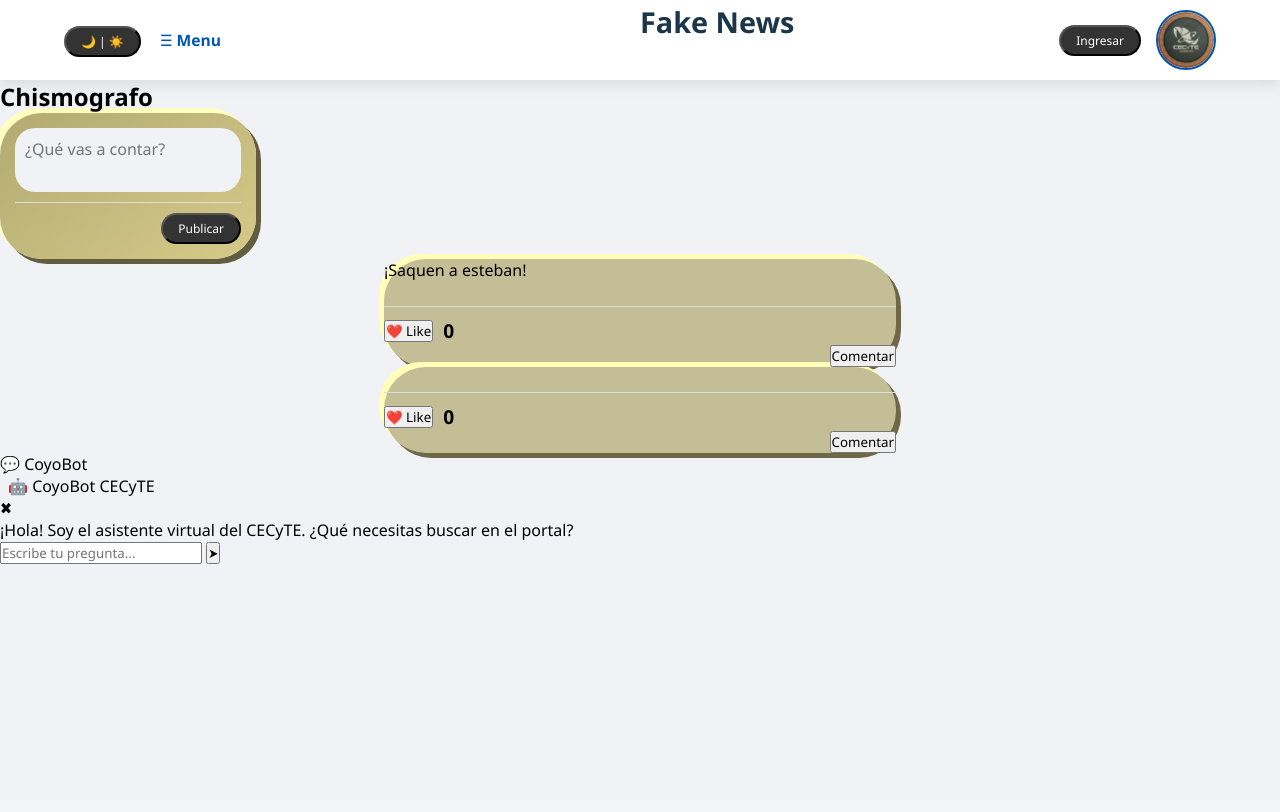
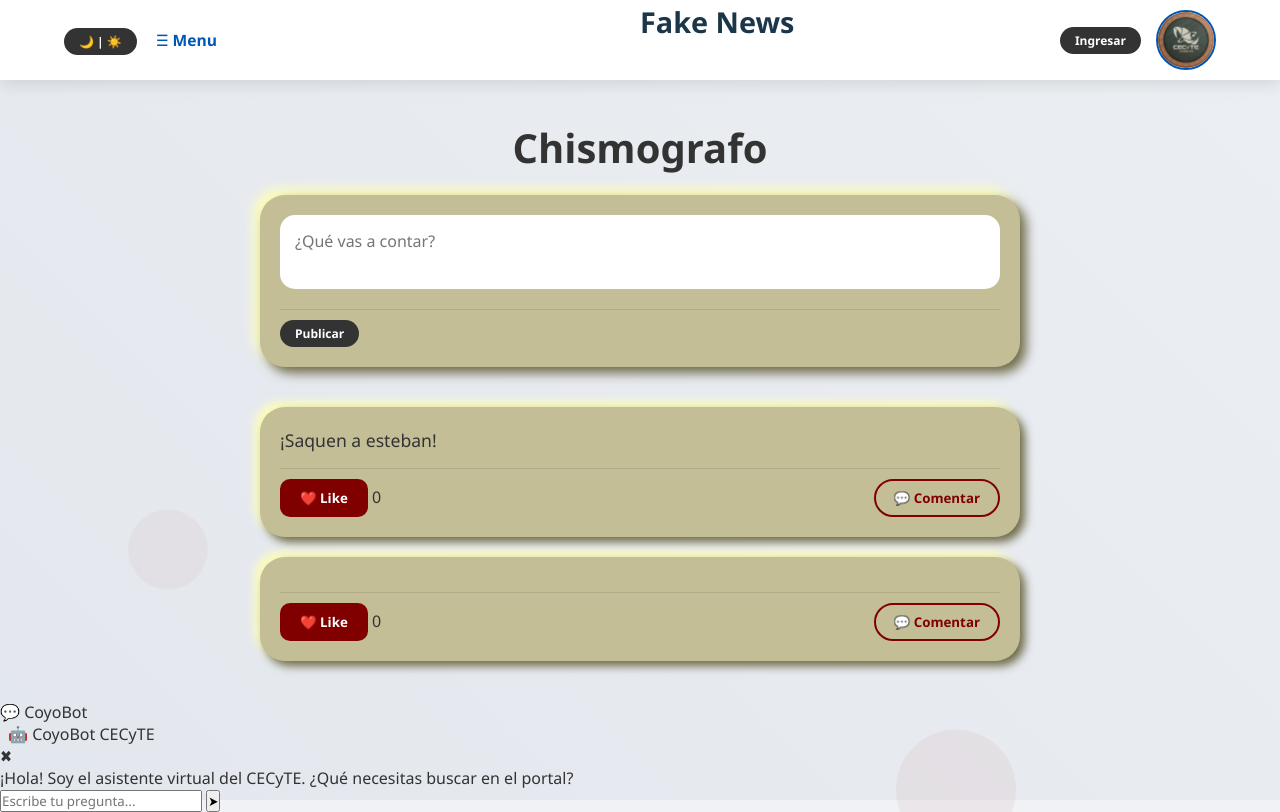
Before and after one commit to estebancastanedamedina2105-cmyk/Revista-CECyTE, a Flask app: page /chismografo in a window 1280 px wide. Before the commit the page ends 564 px from the top, so only its background shows below. Run offline with Flask 3, Linux system fonts and the light colour scheme.

Commit message:
chismografo listooo, bueno el diseño

```diff
--- a/static/Clase_CSS/7_Chismografo.css
+++ b/static/Clase_CSS/7_Chismografo.css
@@ -1,43 +1,103 @@
-.barra_anuncio{
-    border-radius: 42px;
-    background: #c4be96;
-    box-shadow:  5px 5px 0px #6d6846,
-    -5px -5px 0px #ffffb8;
-    width: 40vw;
-    margin: 0 auto;
-    display: grid;
-  grid-template-columns: repeat(auto-fit, minmax(250px, 1fr));
-  gap: 15px;
+
+:root {
+    --bg-main: #F0F2F5;
+    --bg-card: #c4be96;
+    --bg-input: #ffffff;
+    --text-color: #333333;
+    --shadow-light: #ffffb8;
+    --shadow-dark: #6d6846;
+    --accent: #800000;
 }
 
-.like-container {
-    font-family: Arial, sans-serif;
-    display: flex;
-    align-items: center;
-    gap: 10px;
-}
-#likeCount {
-    font-size: 1.2em;
-    font-weight: bold;
+body {
+    position: relative;
+    overflow-x: hidden;
 }
 
-body { font-family: Helvetica, Arial, sans-serif; background-color: #F0F2F5; }
+body::before {
+    content: "";
+    position: fixed;
+    top: 0; left: 0;
+    width: 100%; height: 100%;
+    background: linear-gradient(45deg, #f0f2f5, #e0e5ec, #f0f2f5);
+    background-size: 400% 400%;
+    animation: gradientBG 15s ease infinite;
+    z-index: -1;
+}
+
+body.dark::before {
+    background: linear-gradient(45deg, #121212, #1a1a1a, #121212);
+    background-size: 400% 400%;
+    animation: gradientBG 15s ease infinite;
+}
+
+@keyframes gradientBG {
+    0% { background-position: 0% 50%; }
+    50% { background-position: 100% 50%; }
+    100% { background-position: 0% 50%; }
+}
+
+
+.bg-bubbles {
+    position: fixed;
+    top: 0; left: 0;
+    width: 100%; height: 100%;
+    z-index: -1;
+    pointer-events: none;
+}
+
+.bubble {
+    position: absolute;
+    background: rgba(128, 0, 0, 0.05);
+    border-radius: 50%;
+    animation: float 20s infinite linear;
+}
+
+@keyframes float {
+    from { transform: translateY(100vh) rotate(0deg); opacity: 1; }
+    to { transform: translateY(-10vh) rotate(360deg); opacity: 0; }
+}
+
+
+body.dark {
+    --bg-main: #121212;
+    --bg-card: #2d2d2d;
+    --bg-input: #3d3d3d;
+    --text-color: #e0e0e0;
+    --shadow-light: #3d3d3d;
+    --shadow-dark: #000000;
+}
+
+body {
+    font-family: 'Segoe UI', Helvetica, Arial, sans-serif;
+    background-color: var(--bg-main);
+    color: var(--text-color);
+    transition: all 0.3s ease;
+    margin: 0;
+}
+
+
+.diseño_principal {
+    max-width: 800px;
+    margin: 40px auto;
+    padding: 0 20px;
+}
+
+.titulo_seccion {
+    text-align: center;
+    font-size: 2.5rem;
+    color: var(--text-color);
+    margin-bottom: 20px;
+}
+
 
 .post-container {
-    background-color: rgb(212, 208, 183);
-    width: 20vw;
-    margin-right: 20px auto;
-    padding: 15px;
-    border-radius: 42px;
-background: linear-gradient(145deg, #b3aa72, #d5ca88);
-box-shadow:  5px 5px 0px #625d3e,
-             -5px -5px 0px #ffffc0;
-
+    background: var(--bg-card);
+    padding: 20px;
+    border-radius: 25px;
+    box-shadow: 6px 6px 12px var(--shadow-dark), -6px -6px 12px var(--shadow-light);
+    margin-bottom: 40px;
 }
-
-.post-header { display: flex; align-items: center; }
-
-.user-pic { width: 40px; height: 40px; border-radius: 50%; margin-right: 10px; }
 
 textarea {
     width: 100%;
@@ -45,96 +105,93 @@ textarea {
     outline: none;
     resize: none;
     font-size: 16px;
-    background-color: #F0F2F5;
-    padding: 10px;
-    border-radius: 20px;
+    background-color: var(--bg-input);
+    color: var(--text-color);
+    padding: 15px;
+    border-radius: 15px;
+    box-sizing: border-box;
 }
 
+
+.barra_anuncio {
+    background: var(--bg-card);
+    border-radius: 25px;
+    padding: 20px;
+    margin-bottom: 20px;
+    box-shadow: 5px 5px 10px var(--shadow-dark), -5px -5px 10px var(--shadow-light);
+    transition: transform 0.2s;
+}
+
+.barra_anuncio:hover {
+    transform: translateY(-5px);
+}
+
+.post-body p {
+    font-size: 1.1rem;
+    line-height: 1.5;
+    color: var(--text-color);
+}
+
+
 .post-actions {
-    margin-top: 10px;
-    text-align: right;
-    border-top: 1px solid #ddd;
+    display: flex;
+    justify-content: space-between;
+    align-items: center;
+    margin-top: 15px;
+    border-top: 1px solid rgba(0,0,0,0.1);
     padding-top: 10px;
 }
 
-.button {
-    background-color: #1876f200;
+.botones, #likeBtn {
+    background-color: var(--accent);
     color: white;
     border: none;
-    padding: 8px 15px;
-    border-radius: 6px;
+    padding: 10px 20px;
+    border-radius: 10px;
     cursor: pointer;
     font-weight: bold;
+    transition: 0.3s;
 }
 
-/* Estilo del Feed */
-.feed-post {
-    border-radius: 42px;
-    background: #c4be96;
-    box-shadow:  5px 5px 0px #6d6846,
-    -5px -5px 0px #ffffb8;
-    width: 40vw;
-    margin: 0 auto;
-    display: grid;
-  grid-template-columns: repeat(auto-fit, minmax(250px, 1fr));
-  gap: 15px;
+.botones:hover, #likeBtn:hover {
+    filter: brightness(1.2);
 }
 
-.barra-lateral{
-    position: fixed;
-    right: -300px;
-    top: 0;
-    width: 280px;
-    height: 100%;
-    background: var(--bg-tarjeta);
-    padding: 20px;
-    transition: var(--transicion);
-    box-shadow: -5px 0 15px var(--sombra);
-    z-index: 1100;
-}
-.barra-lateral ul{
-    list-style: none;
-    padding: 20px;
-}
-#check-menu:checked ~ .barra-lateral{
-    right: 0;
+.btn-comentar {
+    background: transparent;
+    border: 2px solid var(--accent);
+    color: var(--accent);
+    padding: 8px 18px;
+    border-radius: 50px;
+    font-weight: 600;
+    cursor: pointer;
+    transition: all 0.3s ease;
+    display: flex;
+    align-items: center;
+    gap: 5px;
 }
 
-.btn_item {
-    text-decoration: none;
-    color: var(--texto);
-    display: block;
-    padding: 12px 15px;
-    margin-bottom: 10px;
-    background: rgba(0,0,0,0.05);
-    border-radius: 10px;
-    transition: var(--transicion);
-    border-left: 4px solid transparent;
+.btn-comentar:hover {
+    background: var(--accent);
+    color: white;
+    box-shadow: 0 4px 12px rgba(128, 0, 0, 0.2);
+    transform: scale(1.05);
 }
-.btn_item:hover{
-    background: var(--acento);
-    color: white;
-    transform: translateX(-10px);
-    border-left: 4px solid var(--acento-secundario);
+
+body.dark .btn-comentar {
+    border-color: #5dade2;
+    color: #5dade2;
 }
-.titulo-seccion{
-    text-align: center;
-    margin-top: 30px;
-    font-size: 2rem;
+
+body.dark .btn-comentar:hover {
+    background: #5dade2;
+    color: #121212;
 }
-@keyframes fadeIn{
-    from{opacity: 0; transform: translateY(20px); }
-    to{opacity: 1; transform: translateY(0); }
+
+body.dark .post-actions {
+    border-top-color: rgba(255,255,255,0.1);
 }
-.logo-circulo{
-    width: 60px; height: 60px;
-    border-radius: 50%;
-    border: 2px solid var(--acento);
+
+body.dark #likeCount {
+    color: #ffffff;
 }
-.linea {
-    font-family: Arial, sans-serif;
-    border: 10;
-    height: 1%;
-    background: #333;
-    width: 100%;
-}
--- a/templates/7_Chismografo.html
+++ b/templates/7_Chismografo.html
@@ -10,6 +10,11 @@
         <link rel="stylesheet" href="{{ url_for('static', filename='Clase_CSS/Diseño-Chatbot.css') }}" />
     </head>
     <body class="fondo_crema">
+        <div class="bg-bubbles">
+    <div class="bubble" style="width: 80px; height: 80px; left: 10%; animation-delay: 0s;"></div>
+    <div class="bubble" style="width: 40px; height: 40px; left: 20%; animation-delay: 2s;"></div>
+    <div class="bubble" style="width: 120px; height: 120px; left: 70%; animation-delay: 5s;"></div>
+</div>
         <header class="header-superior">
             <div class="seccion-menuiz">
             <div class="seccion-izquierda-controles">
@@ -42,7 +47,6 @@
         <input type="checkbox" id="check-menu" style="display: none;">
         <div class="barra-lateral" id="miMenu" popover>
             <div class="grupo-menu">
-                <h2>Revista</h2>
                 <ul>
                     <li><a href="{{ url_for('anuncios') }}" class="btn_item">☆ Anuncios</a></li>
                     <li><a href="{{ url_for('calendario') }}" class="btn_item">☆ Calendario</a></li>
@@ -93,7 +97,7 @@
                 <button id="likeBtn">❤️ Like</button>
                 <span id="likeCount">0</span>
             </div>
-            <button>Comentar</button>
+            <button class="btn-comentar">💬 Comentar</button>
         </div>
     </aside>
     <aside class="barra_anuncio">
@@ -105,7 +109,7 @@
         <button id="likeBtn">❤️ Like</button>
         <span id="likeCount">0</span>
     </div>
-            <button>Comentar</button>
+            <button class="btn-comentar">💬 Comentar</button>
         </div>
     </div>
         </aside>
```
